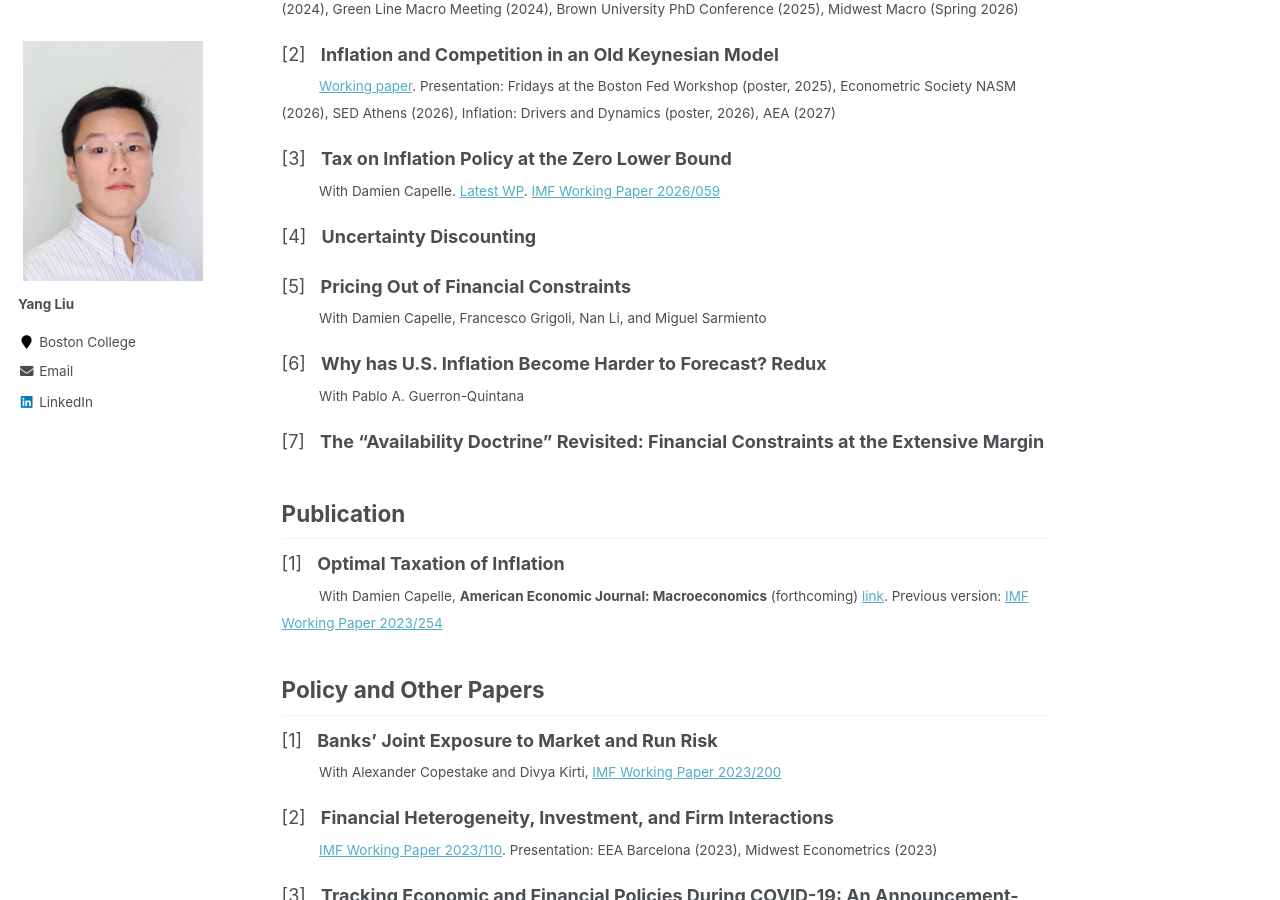
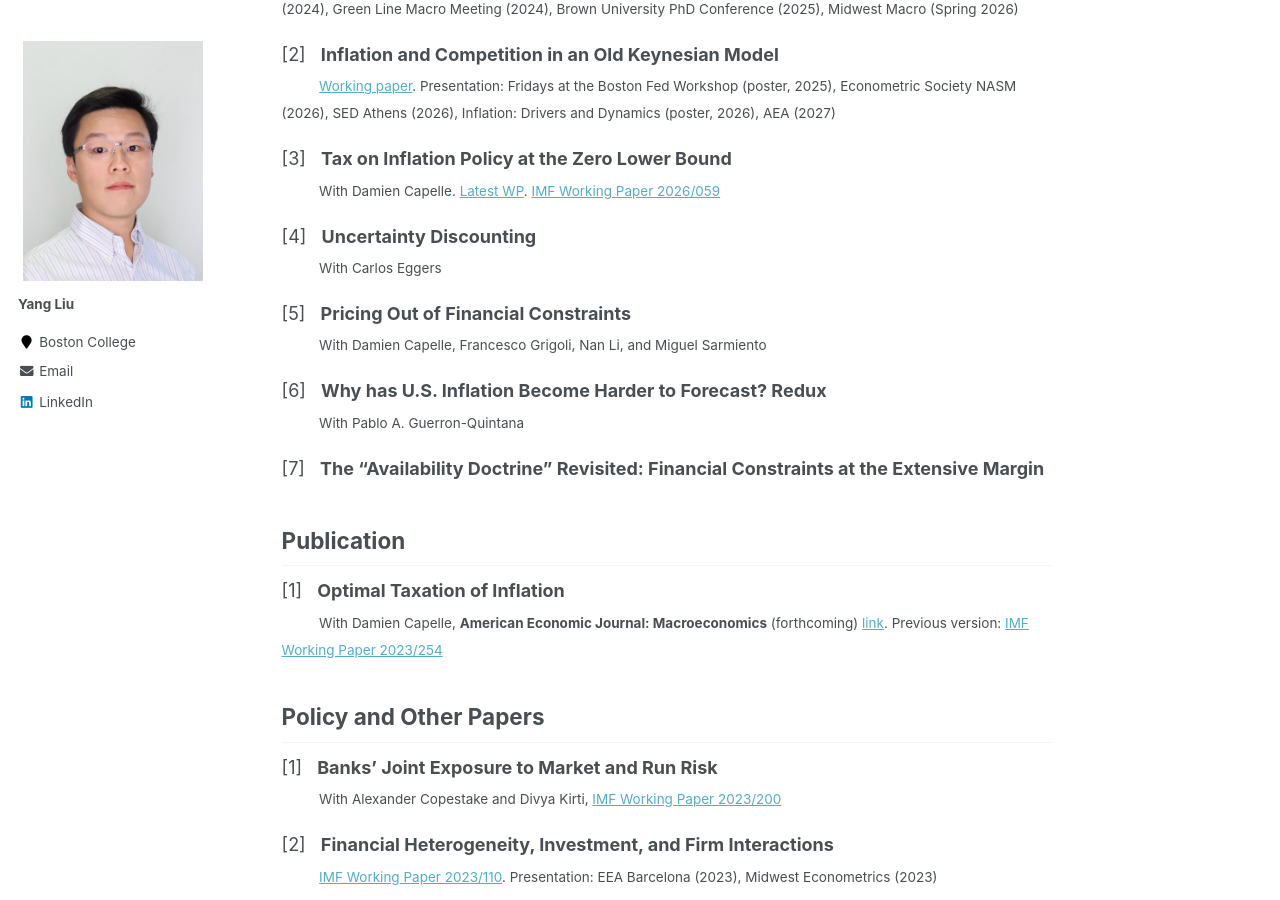
Before and after one commit to yangliu-95/yangliu-95.github.io, a Jekyll site: the page built from _pages/home.md, in a window 1280 px wide and 900 px high, scrolled down 474 px. Built offline with Jekyll 4.4.1, drawn with Linux system fonts in a browser that asks for light colours.

Commit message:
Update home.md

```diff
--- a/_pages/home.md
+++ b/_pages/home.md
@@ -27,6 +27,7 @@ I am a Ph.D. student in Economics at Boston College. I am interested in macroeco
 <sub> &emsp;&emsp;&ensp; With Damien Capelle. [Latest WP](files/TIP_at_the_ZLB.pdf). [IMF Working Paper 2026/059](https://www.imf.org/en/publications/wp/issues/2026/03/27/tax-on-inflation-policy-at-the-zero-lower-bound-575058) </sub>
 
 [4] &nbsp; **Uncertainty Discounting**  <br>
+<sub> &emsp;&emsp;&ensp;  With Carlos Eggers </sub>
 
 [5] &nbsp; **Pricing Out of Financial Constraints**  <br>
 <sub> &emsp;&emsp;&ensp;  With Damien Capelle, Francesco Grigoli, Nan Li, and Miguel Sarmiento </sub>
```
